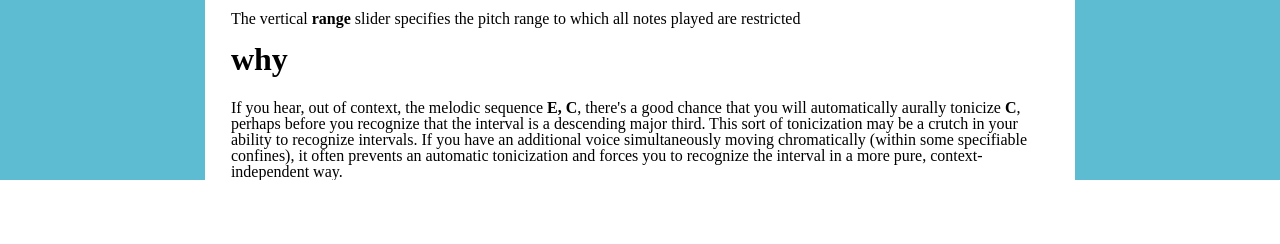
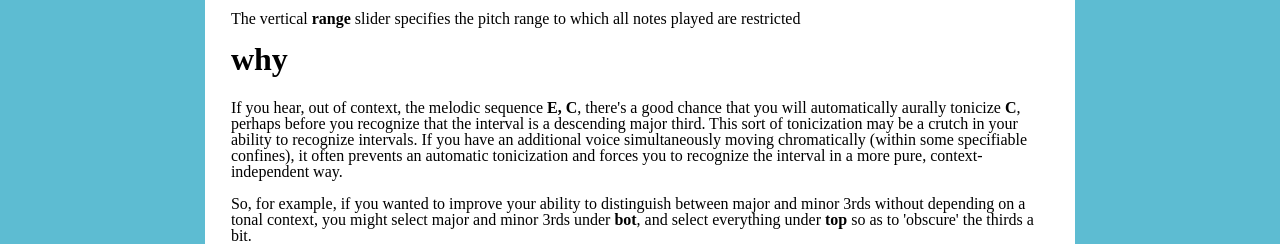
Before and after one commit to ntowbinj/flasksite, a Flask app: template FlaskApp/templates/home.html in a window 1280 px wide. Shown: the part 686-930 px from the top of the page. Before the commit the page ends 866 px from the top, so only its background shows below. Run offline with Flask 2, Linux system fonts and the light colour scheme; the template is opened without the code that fills it, so the values that code supplies are empty; some libraries are stand-ins or nearby versions.

Commit message:
more why

```diff
--- a/FlaskApp/templates/home.html
+++ b/FlaskApp/templates/home.html
@@ -60,5 +60,6 @@
         <p>The vertical <b>range</b> slider specifies the pitch range to which all notes played are restricted</p>
         <h1>why</h1>
         <p>If you hear, out of context, the melodic sequence <b>E, C</b>, there's a good chance that you will automatically aurally tonicize <b>C</b>, perhaps before you recognize that the interval is a descending major third.  This sort of tonicization may be a crutch in your ability to recognize intervals. If you have an additional voice simultaneously moving chromatically (within some specifiable confines), it often prevents an automatic tonicization and forces you to recognize the interval in a more pure, context-independent way.</p>
+        <p>So, for example, if you wanted to improve your ability to distinguish between major and minor 3rds without depending on a tonal context, you might select major and minor 3rds under <b>bot</b>, and select everything under <b>top</b> so as to 'obscure' the thirds a bit.</p>
     </div>
 {% endblock %}
```
